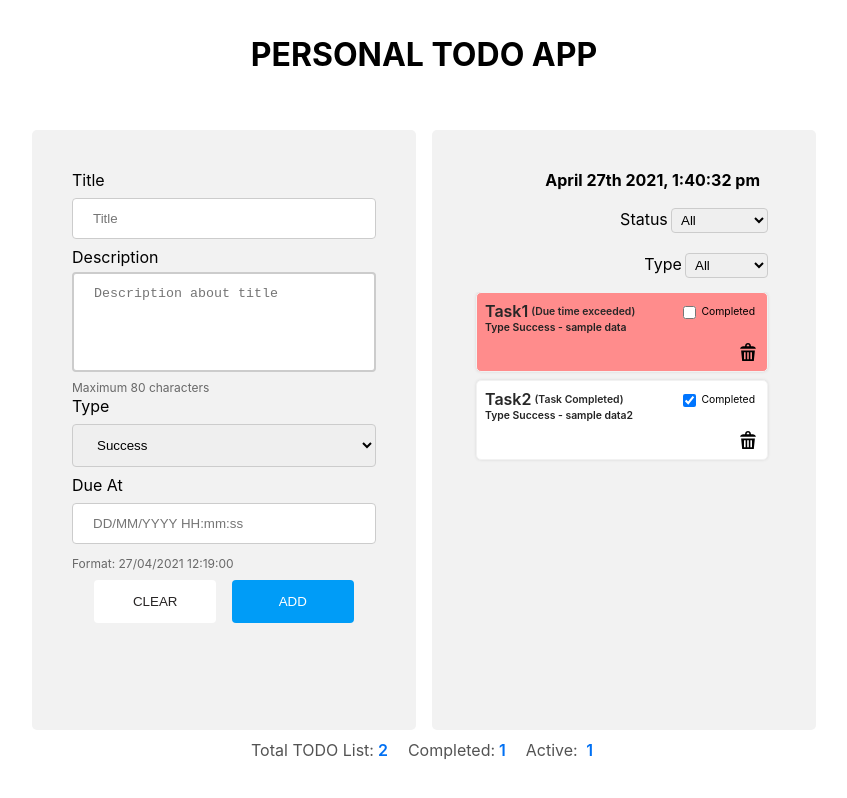
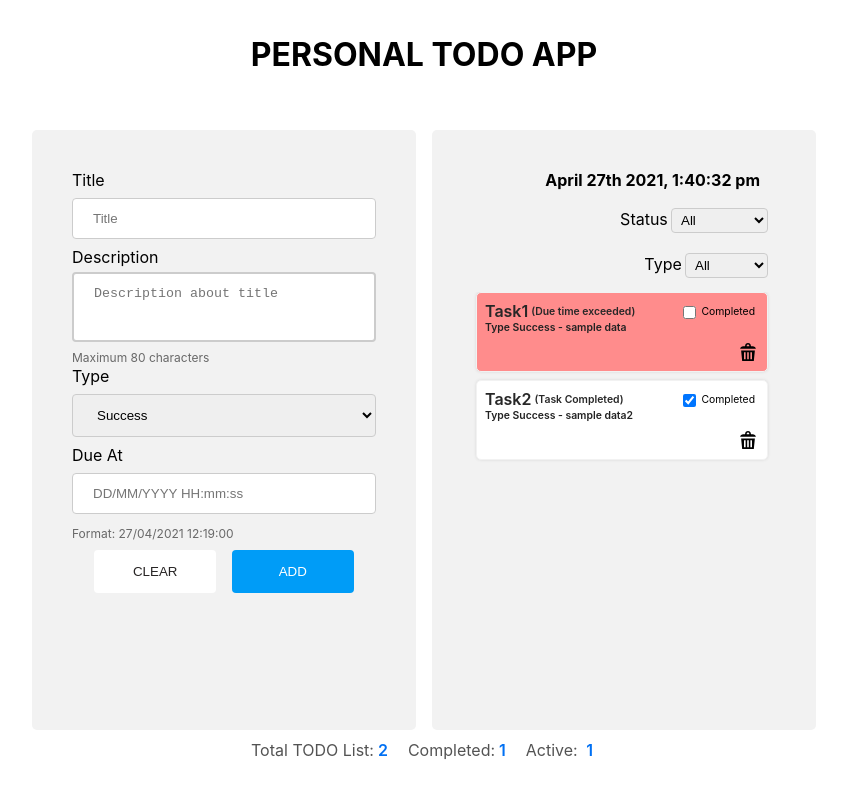
Before and after one commit to thepurushoths/personal-todo-list, a Next.js app: page / in a window 1280 px wide. Shown: the whole page, without its empty margins (216-1063 px from the left). Built offline with nearby package versions, Linux system fonts and the light colour scheme.

Commit message:
clear errors

```diff
--- a/styles/todoform.module.css
+++ b/styles/todoform.module.css
@@ -10,7 +10,7 @@
 
 .styledtestarea {
   width: 100%;
-  height: 100px;
+  height: 70px;
   padding: 12px 20px;
   box-sizing: border-box;
   border: 2px solid #ccc;
```
